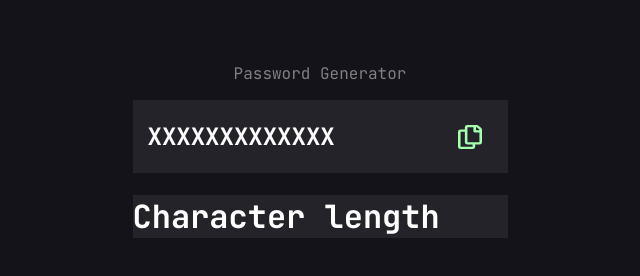
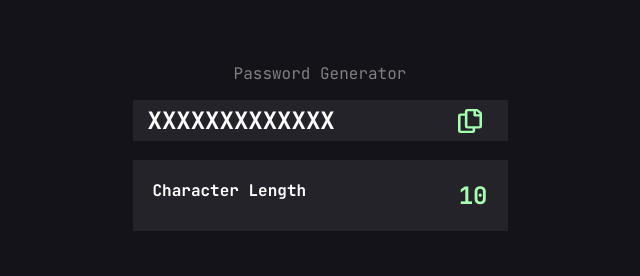
Before and after one commit to jrybarski/generator-password, a plain HTML site: page starter-code/index.html in a window 1280 px wide. Shown: the whole page, without its empty margins (320-960 px from the left). Drawn offline with Linux system fonts and the light colour scheme.

Commit message:
adding main section

```diff
--- a/starter-code/index.html
+++ b/starter-code/index.html
@@ -21,7 +21,10 @@
         <img src="assets/images/icon-copy.svg" alt="copy icon" />
       </div>
       <div class="mainsection">
-        <h1>Character length</h1>
+        <div class="character--length">
+          <h1>Character Length</h1>
+          <h2>10</h2>
+        </div>
       </div>
     </div>
   </body>
--- a/style.css
+++ b/style.css
@@ -43,4 +43,24 @@ body {
 .mainsection {
   background-color: var(--main);
   color: white;
+  padding: 20px;
+  margin-top: 5%;
 }
+
+.mainsection h1 {
+  font-size: 16px;
+}
+
+.character--length {
+  display: flex;
+  justify-content: space-between;
+  align-items: start;
+}
+.character--length h2,
+h1 {
+  padding: 0;
+  margin: 0;
+}
+.character--length h2 {
+  color: var(--green);
+}
```
